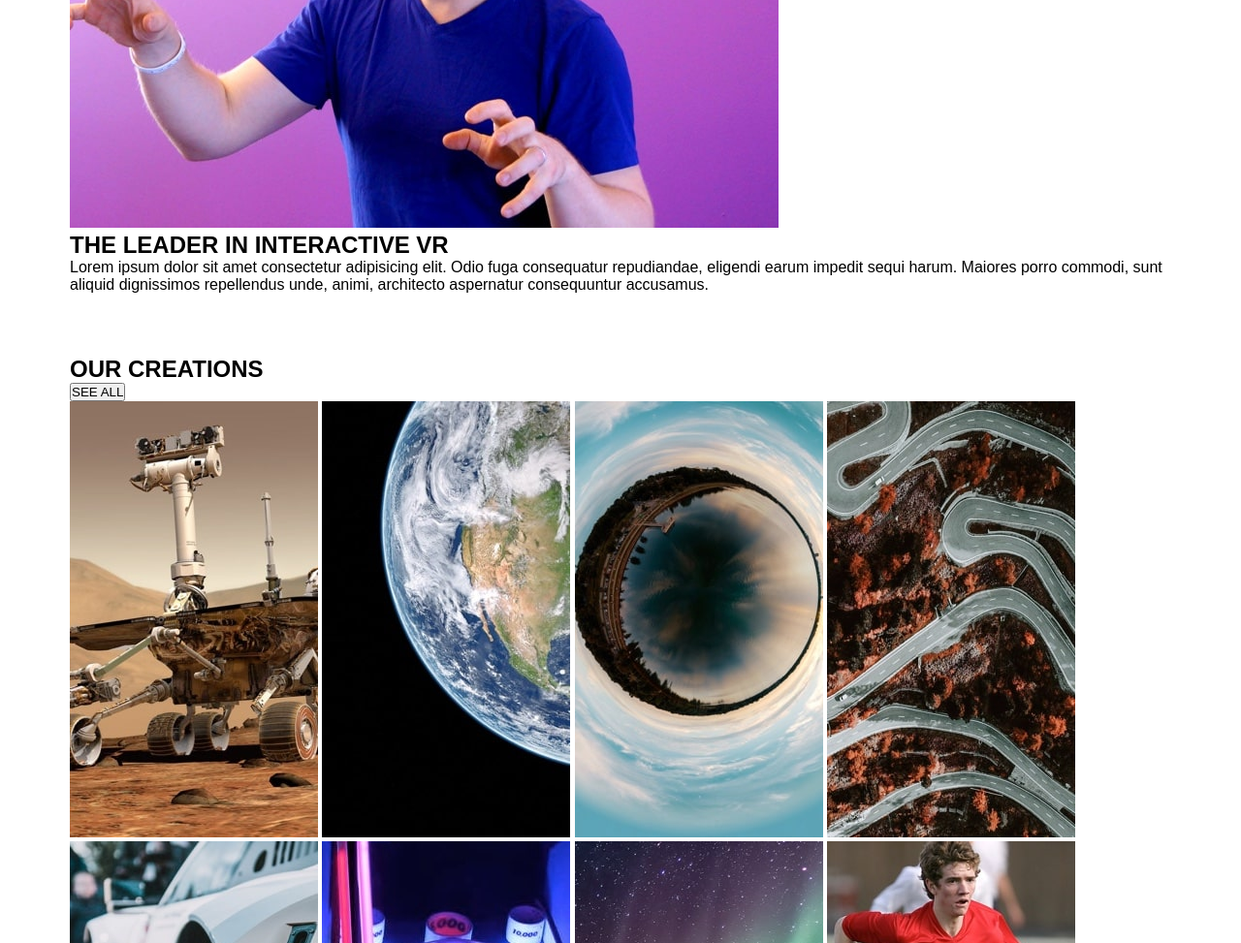
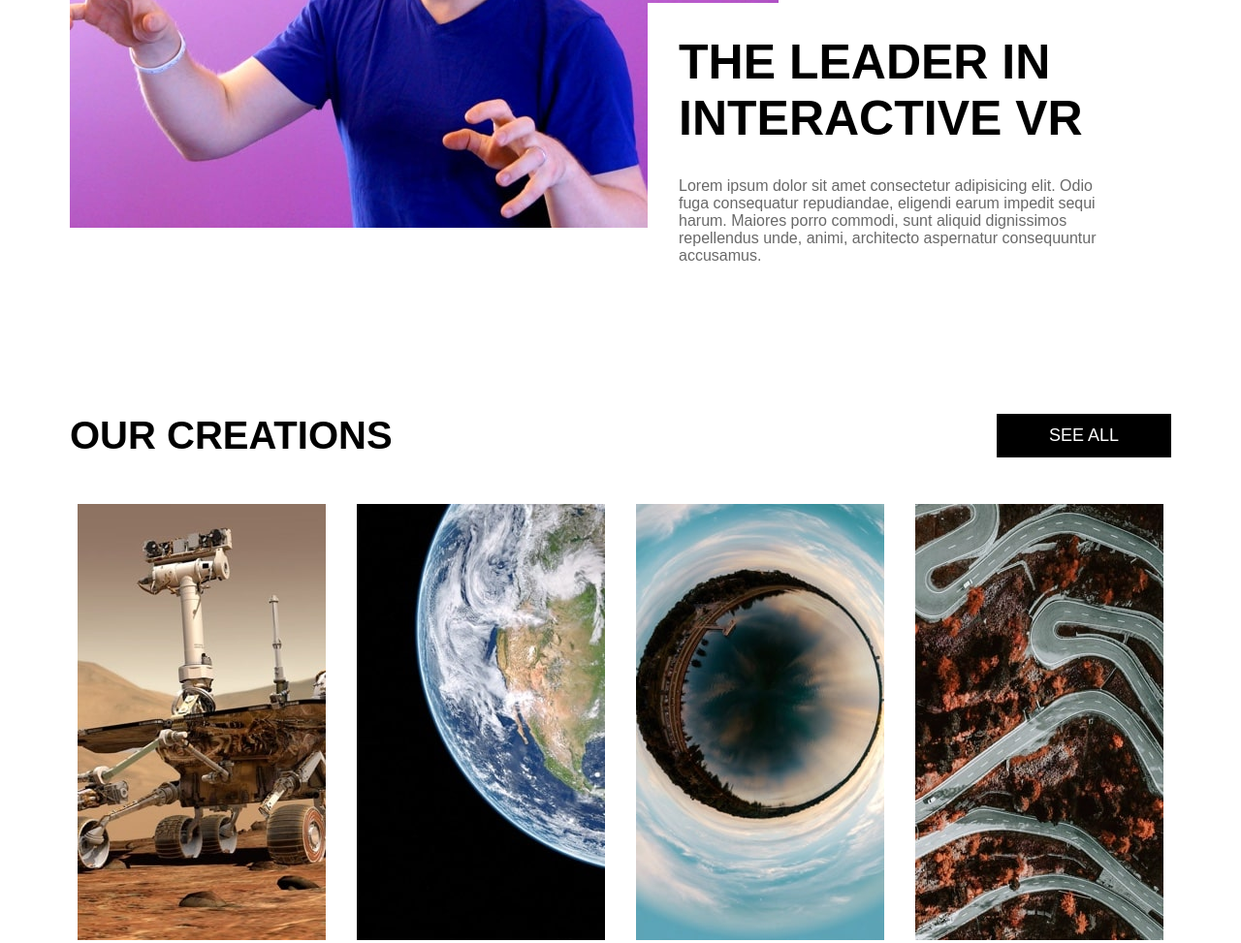
Before and after one commit to TeamAbella060420/editor-x-practice-1, a plain HTML site: page index.html in a window 1280 px wide. Shown: the part 797-1770 px from the top of the page at 97% size. Drawn offline with Linux system fonts and the light colour scheme; a web font is replaced by a local one.

Commit message:
Update style.css

```diff
--- a/style.css
+++ b/style.css
@@ -31,6 +31,7 @@ h2,
 h3 {
   font-family: "Josefin Sans", sans-serif;
 }
+
 
 header {
   background-image: url("/images/desktop/image-hero.jpg");
@@ -72,7 +73,77 @@ header {
     height: 200px;
     width: 50%;
     display: flex;
-    align-items: center;
+    justify-content: center;
     flex-direction: column;
-    justify-content: center;
 }
+
+.hero-box {
+    display: flex;
+}
+
+.hero-img {
+    display: flex;
+    flex-wrap: wrap;
+}
+
+.hero-para {
+  padding: 2rem;
+  background: var(--white);
+  z-index: 999;
+  position: absolute;
+  top: 50rem;
+  right: 100px;
+  width: 40%;
+  height: 40%;
+}
+
+.hero-para h1 {
+  font-size: 50px;
+  margin-bottom: 2rem;
+}
+
+.hero-para p {
+  color: var(--very-dark-gray);
+}
+
+.gallery {
+  margin-top: 8rem;
+}
+
+.gallery-box {
+  display: flex;
+  justify-content: center;
+  flex-direction: column;
+}
+
+.gallery-title {
+  display: flex;
+  justify-content: space-between;
+  margin-bottom: 3rem;
+}
+
+.gallery-img {
+  display: flex;
+  justify-content: center;
+  flex-wrap: wrap;
+  gap: 2rem;
+}
+
+.gallery-title h1 {
+  font-size: 40px;
+}
+
+.gallery-title button {
+  width: 10em;
+  border: none;
+  font-size: 18px;
+  background-color: black;
+  color: var(--white);
+  font-family: "Josefin Sans", sans-serif;
+  transition: .5s;
+}
+.gallery-title button:hover {
+  box-shadow: rgba(0, 0, 0, 0.24) 0px 3px 8px;
+  color: var(--black);
+  background-color: var(--white);
+}
```
